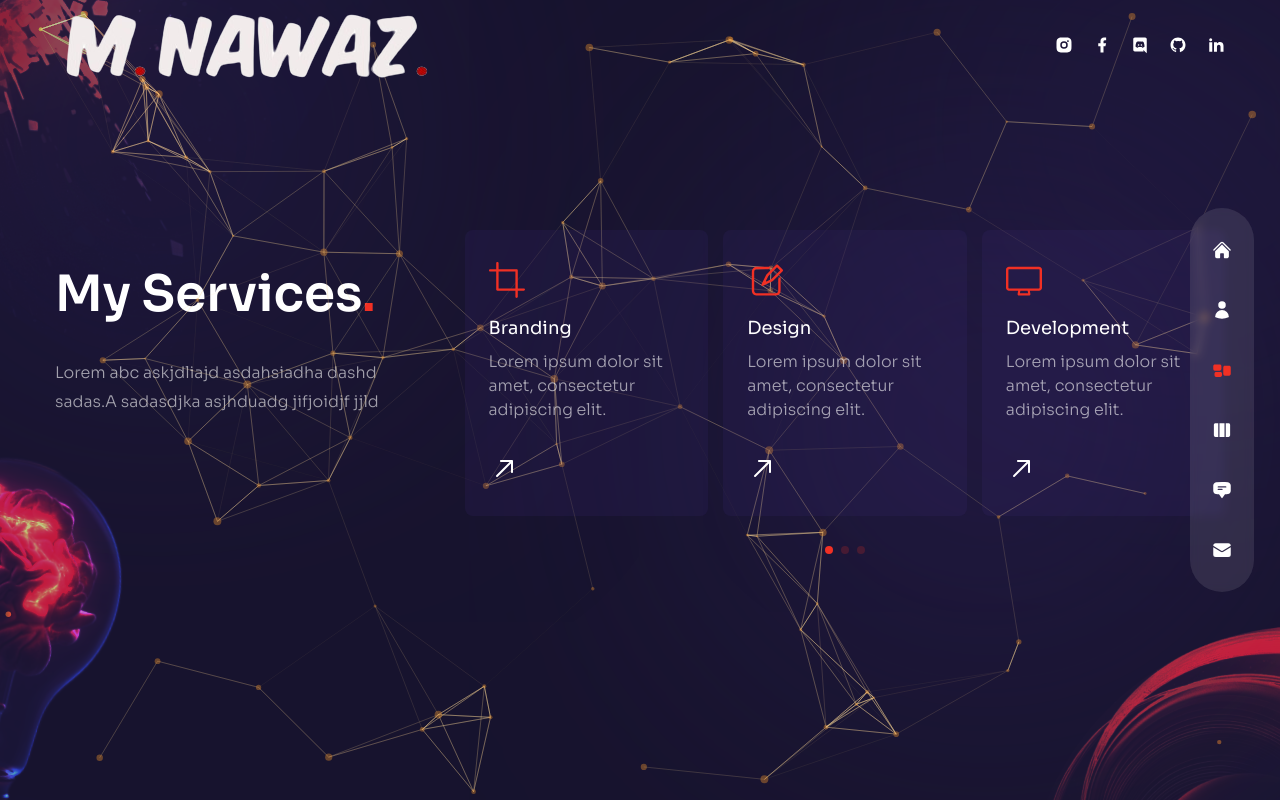
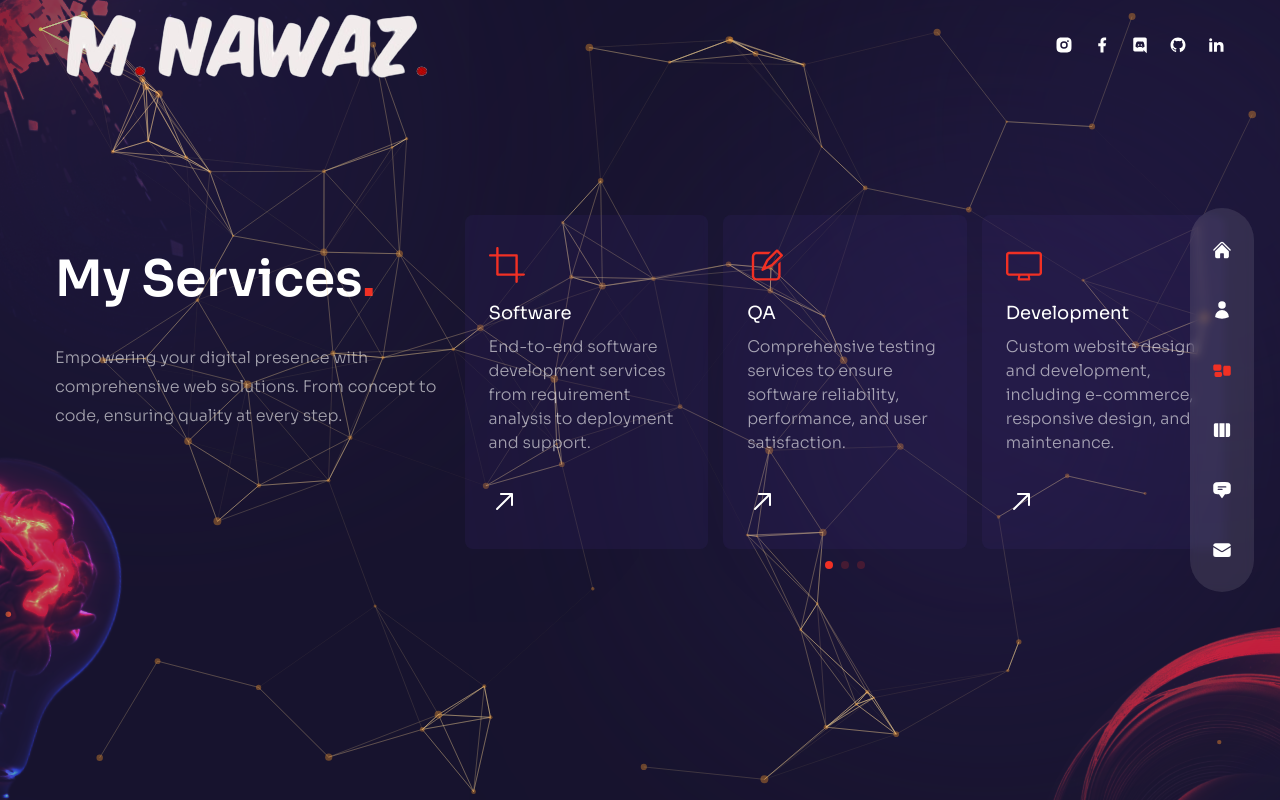
Before and after one commit to nawaz-72/MyPortfolio, a Next.js app: page /services in a window 1280 px wide. Built offline with nearby package versions, Linux system fonts and the light colour scheme.

Commit message:
update the service page

```diff
--- a/components/ServiceSlider.js
+++ b/components/ServiceSlider.js
@@ -13,28 +13,28 @@ import {
 const serviceData = [
   {
     icon: <RxCrop />,
-    title: 'Branding',
-    description: 'Lorem ipsum dolor sit amet, consectetur adipiscing elit.',
+    title: 'Software',
+    description: 'End-to-end software development services from requirement analysis to deployment and support.',
   },
   {
     icon: <RxPencil2 />,
-    title: 'Design',
-    description: 'Lorem ipsum dolor sit amet, consectetur adipiscing elit.',
+    title: 'QA',
+    description: 'Comprehensive testing services to ensure software reliability, performance, and user satisfaction.',
   },
   {
     icon: <RxDesktop />,
     title: 'Development',
-    description: 'Lorem ipsum dolor sit amet, consectetur adipiscing elit.',
+    description: 'Custom website design and development, including e-commerce, responsive design, and maintenance.',
   },
   {
     icon: <RxReader />,
-    title: 'Copywriting',
-    description: 'Lorem ipsum dolor sit amet, consectetur adipiscing elit.',
+    title: 'Consultation',
+    description: ' Expert advice on software architecture, technology stack, and best practices in web development.',
   },
   {
     icon: <RxRocket />,
     title: 'SEO',
-    description: 'Lorem ipsum dolor sit amet, consectetur adipiscing elit.',
+    description: 'Maximize your site’s search engine ranking with our SEO services, crafted for impactful online engagement.',
   },
 ];
 
@@ -63,7 +63,7 @@ const ServiceSlider = () => {
     clickable: true
   }}
   modules={[FreeMode, Pagination]}
-  className="h-[240px] sm:h-[340px]">
+  className="h-[290px] sm:h-[370px]">
     {serviceData.map((item, itemIndex) => {
       return (
         <SwiperSlide key={itemIndex}>
@@ -71,7 +71,7 @@ const ServiceSlider = () => {
             <div className="text-4xl text-accent mb-4 ">{item.icon}</div>
             <div className="mb-8">
             <div className="mb-2 text-lg">{item.title}</div>
-            <p className="max-w-[350px] leading-normal">{item.description}</p>
+            <p className="max-w-[350px] leading-normal line-clamp-5 sm:line-clamp-3 md:line-clamp-4 lg:line-clamp-none">{item.description}</p>
           </div>
           <div className="text-3xl">
             <RxArrowTopRight className="group-hover:text-accent group-hover:rotate-45 transition-all duration-300"/>
--- a/pages/services/index.js
+++ b/pages/services/index.js
@@ -1,12 +1,12 @@
-import {RxSpeakerOff} from 'react-icons/rx'
+import { RxSpeakerOff } from 'react-icons/rx'
 
 
 
 import ServiceSlider from "../../components/ServiceSlider"
 import Bulb from "../../components/Bulb"
 import Circles from "../../components/Circles"
-import {motion} from "framer-motion"
-import {fadeIn} from "../../variants"
+import { motion } from "framer-motion"
+import { fadeIn } from "../../variants"
 
 
 
@@ -14,21 +14,20 @@ import {fadeIn} from "../../variants"
 
 const Services = () => {
   return <div className='h-full bg-primary/30 py-36 flex items-center '>
-    <Circles/>
+    <Circles />
     <div className=' container mx-auto'>
       <div className='flex flex-col  xl:flex-row gap-x-6 '>
         <div className='text-center flex xl:w-[40vw] flex-col lg:text-left mb-4'>
-      <motion.h2 variants={fadeIn('up',0.3 )} initial="hidden" animate="show" exit="hidden" className='h4 xl:mt-8'>
+          <motion.h2 variants={fadeIn('up', 0.3)} initial="hidden" animate="show" exit="hidden" className='h4 xl:mt-8'>
             My Services<span className='text-accent '>.</span>
           </motion.h2>
-      <motion.p variants={fadeIn('up',0.4 )} initial="hidden" animate="show" exit="hidden" className='mb-4 max-w-[400px] mx-auto lg:mx-0'>Lorem abc askjdliajd asdahsiadha dashd sadas.A
-      sadasdjka asjhduadg jifjoidjf jjld</motion.p>
+          <motion.p variants={fadeIn('up', 0.4)} initial="hidden" animate="show" exit="hidden" className='mb-4 max-w-[400px] mx-auto lg:mx-0'>Empowering your digital presence with comprehensive web solutions. From concept to code, ensuring quality at every step.</motion.p>
         </div>
-    <motion.div variants={fadeIn('down',0.6 )} initial="hidden" animate="show" exit="hidden" className='w-full xl:max-w-[65%]'><ServiceSlider/></motion.div>
+        <motion.div variants={fadeIn('down', 0.6)} initial="hidden" animate="show" exit="hidden" className='w-full xl:max-w-[65%]'><ServiceSlider /></motion.div>
 
       </div>
     </div>
-    <Bulb/>
+    <Bulb />
   </div>;
 };
 
```
Lines whose indentation alone changed are shown as unchanged.
